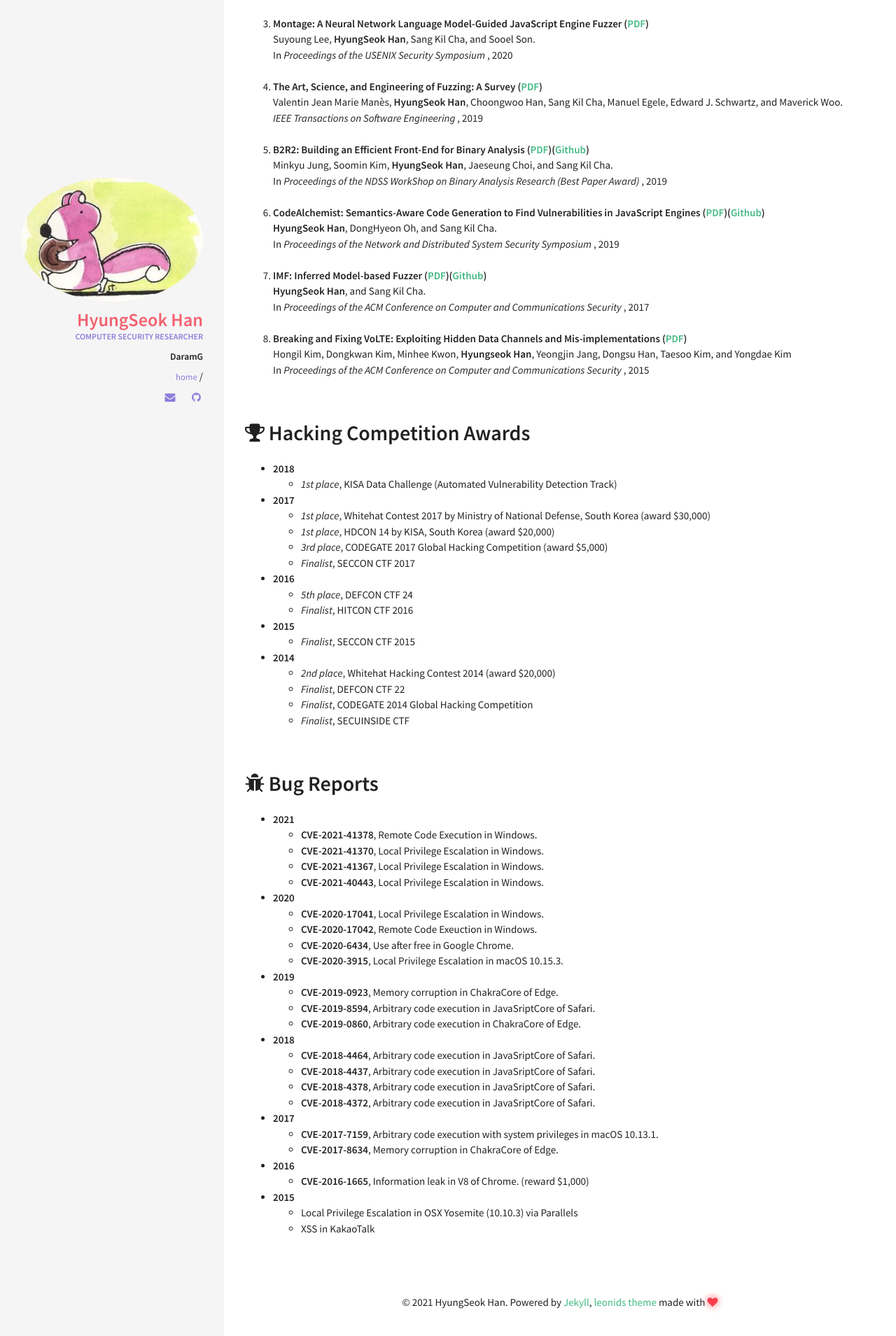
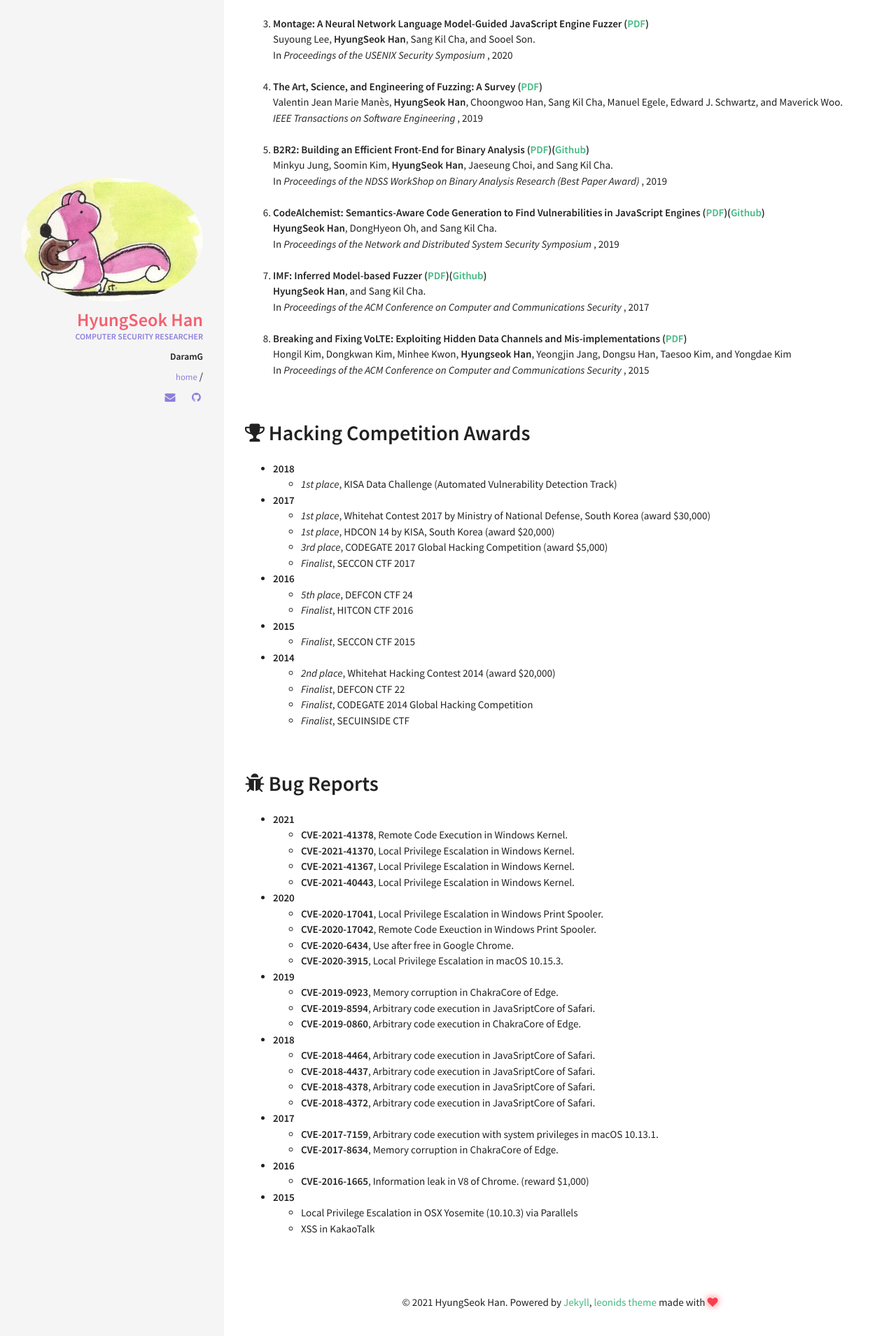
Before and after one commit to DaramG/daramg.github.io, a Jekyll site: the page built from index.html, in a window 1280 px wide. Shown: the part 1004-2913 px from the top of the page at 70% size. Built offline with Jekyll 4.4.1, drawn with Linux system fonts in a browser that asks for light colours.

Commit message:
Update bug.yml

```diff
--- a/_data/index/bug.yml
+++ b/_data/index/bug.yml
@@ -1,19 +1,19 @@
-- descr: <strong>CVE-2021-41378</strong>, Remote Code Execution in Windows.
+- descr: <strong>CVE-2021-41378</strong>, Remote Code Execution in Windows Kernel.
   year : 2021
 
-- descr: <strong>CVE-2021-41370</strong>, Local Privilege Escalation in Windows.
+- descr: <strong>CVE-2021-41370</strong>, Local Privilege Escalation in Windows Kernel.
   year : 2021
 
-- descr: <strong>CVE-2021-41367</strong>, Local Privilege Escalation in Windows.
+- descr: <strong>CVE-2021-41367</strong>, Local Privilege Escalation in Windows Kernel.
   year : 2021
 
-- descr: <strong>CVE-2021-40443</strong>, Local Privilege Escalation in Windows.
+- descr: <strong>CVE-2021-40443</strong>, Local Privilege Escalation in Windows Kernel.
   year : 2021
 
-- descr: <strong>CVE-2020-17041</strong>, Local Privilege Escalation in Windows.
+- descr: <strong>CVE-2020-17041</strong>, Local Privilege Escalation in Windows Print Spooler.
   year : 2020
 
-- descr: <strong>CVE-2020-17042</strong>, Remote Code Exeuction in Windows.
+- descr: <strong>CVE-2020-17042</strong>, Remote Code Exeuction in Windows Print Spooler.
   year : 2020
 
 - descr: <strong>CVE-2020-6434</strong>, Use after free in Google Chrome.
```
